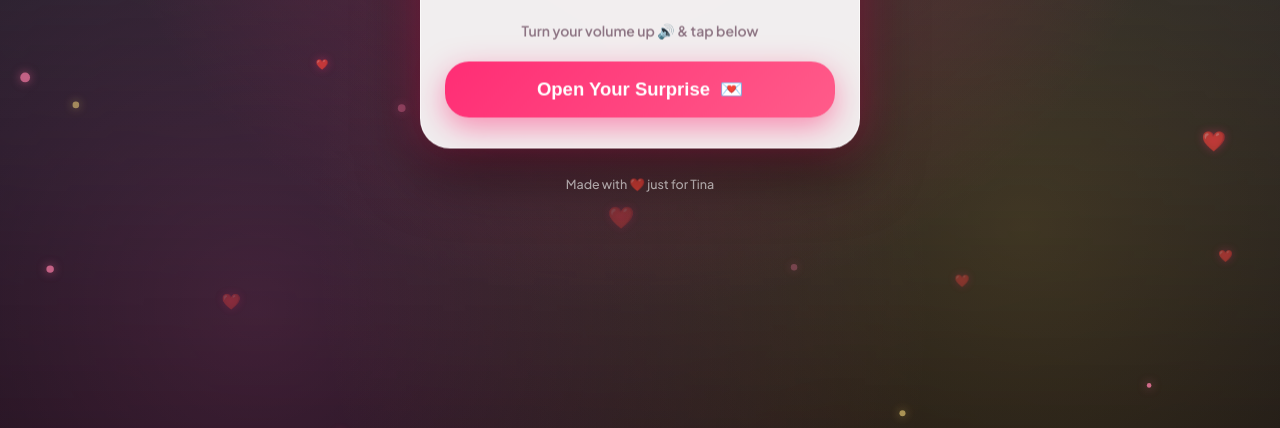
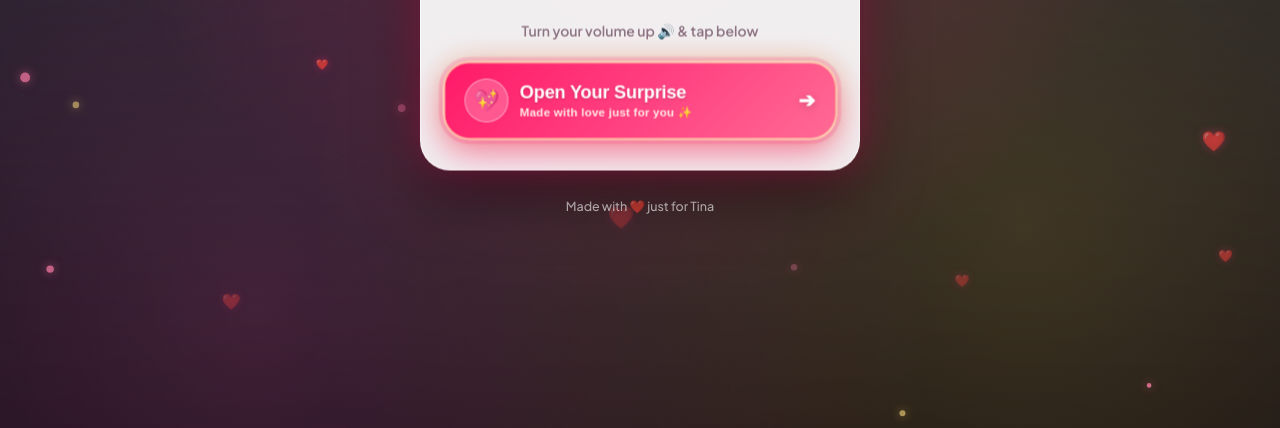
Before and after one commit to jaksoftwares/tina, a plain HTML site: page today.html in a window 1280 px wide. Shown: the part 372-800 px from the top of the page. Drawn offline with nearby package versions, Linux system fonts and the light colour scheme.

Commit message:
feat: enhance open surprise button design and dynamic reply handling

```diff
--- a/today.html
+++ b/today.html
@@ -312,31 +312,154 @@
       font-weight: 600;
     }
 
+    /* Classy & Romantic "Open Your Surprise" Masterpiece Button */
     .open-btn {
-      background: linear-gradient(135deg, #ff2d75 0%, #ff5c8a 100%);
+      position: relative;
+      width: 100%;
+      background: linear-gradient(135deg, #ff1a68 0%, #ff4081 50%, #ff6b95 100%);
       color: #ffffff;
-      border: none;
-      width: 100%;
-      padding: 17px 26px;
-      border-radius: 24px;
-      font-size: 18.5px;
-      font-weight: 700;
+      border: 2px solid rgba(255, 235, 180, 0.75);
+      border-radius: 26px;
+      padding: 16px 20px;
       cursor: pointer;
-      box-shadow: 0 10px 30px var(--primary-glow);
-      transition: all 0.28s cubic-bezier(0.34, 1.56, 0.64, 1);
-      display: flex;
-      align-items: center;
-      justify-content: center;
-      gap: 10px;
+      overflow: hidden;
+      box-shadow: 0 12px 32px rgba(255, 26, 104, 0.45), 0 0 25px rgba(212, 175, 55, 0.35);
+      animation: romanticHeartbeatPulse 2.8s infinite ease-in-out;
+      transition: all 0.3s cubic-bezier(0.34, 1.56, 0.64, 1);
+      touch-action: manipulation;
+    }
+
+    @keyframes romanticHeartbeatPulse {
+      0%, 100% {
+        box-shadow: 0 10px 28px rgba(255, 26, 104, 0.4),
+                    0 0 0 0 rgba(255, 45, 117, 0.4),
+                    0 0 20px rgba(212, 175, 55, 0.3);
+        transform: scale(1);
+      }
+      35% {
+        box-shadow: 0 16px 42px rgba(255, 26, 104, 0.65),
+                    0 0 0 10px rgba(255, 45, 117, 0),
+                    0 0 35px rgba(212, 175, 55, 0.5);
+        transform: scale(1.025);
+      }
+      50% {
+        box-shadow: 0 10px 28px rgba(255, 26, 104, 0.4),
+                    0 0 0 0 rgba(255, 45, 117, 0),
+                    0 0 20px rgba(212, 175, 55, 0.3);
+        transform: scale(1);
+      }
+      65% {
+        box-shadow: 0 14px 36px rgba(255, 26, 104, 0.55),
+                    0 0 0 6px rgba(255, 45, 117, 0.08),
+                    0 0 28px rgba(212, 175, 55, 0.4);
+        transform: scale(1.015);
+      }
     }
 
     .open-btn:hover {
-      transform: translateY(-2px) scale(1.02);
-      box-shadow: 0 14px 36px rgba(255, 45, 117, 0.65);
+      transform: translateY(-2px) scale(1.035);
+      box-shadow: 0 18px 46px rgba(255, 26, 104, 0.7), 0 0 35px rgba(212, 175, 55, 0.6);
+      border-color: rgba(255, 245, 205, 0.95);
     }
 
     .open-btn:active {
       transform: scale(0.97);
+    }
+
+    /* Light Glint Sweep across the button */
+    .btn-shimmer-sweep {
+      position: absolute;
+      top: -50%;
+      left: -80%;
+      width: 60%;
+      height: 200%;
+      background: linear-gradient(
+        60deg,
+        rgba(255, 255, 255, 0) 0%,
+        rgba(255, 255, 255, 0.45) 50%,
+        rgba(255, 255, 255, 0) 100%
+      );
+      transform: rotate(25deg);
+      animation: lightGlint 3.2s infinite ease-in-out;
+      pointer-events: none;
+    }
+
+    @keyframes lightGlint {
+      0% { left: -100%; opacity: 0; }
+      15% { opacity: 1; }
+      45% { left: 160%; opacity: 0; }
+      100% { left: 160%; opacity: 0; }
+    }
+
+    .btn-content-inner {
+      position: relative;
+      z-index: 2;
+      display: flex;
+      align-items: center;
+      justify-content: space-between;
+      gap: 12px;
+    }
+
+    .btn-heart-badge {
+      width: 42px;
+      height: 42px;
+      background: rgba(255, 255, 255, 0.22);
+      border-radius: 50%;
+      display: flex;
+      align-items: center;
+      justify-content: center;
+      font-size: 20px;
+      flex-shrink: 0;
+      border: 1px solid rgba(255, 255, 255, 0.4);
+      animation: sweetHeartbeat 1.6s infinite ease-in-out;
+    }
+
+    @keyframes sweetHeartbeat {
+      0%, 100% { transform: scale(1); }
+      40% { transform: scale(1.18); }
+      60% { transform: scale(1.05); }
+      80% { transform: scale(1.15); }
+    }
+
+    .btn-text-group {
+      display: flex;
+      flex-direction: column;
+      text-align: left;
+      flex-grow: 1;
+    }
+
+    .btn-main-title {
+      font-size: 18px;
+      font-weight: 800;
+      letter-spacing: -0.2px;
+      line-height: 1.25;
+      color: #ffffff;
+      text-shadow: 0 1px 3px rgba(0, 0, 0, 0.2);
+    }
+
+    .btn-sub-tag {
+      font-size: 11.5px;
+      color: rgba(255, 245, 235, 0.95);
+      font-weight: 600;
+      margin-top: 2px;
+      letter-spacing: 0.2px;
+      display: flex;
+      align-items: center;
+      gap: 4px;
+    }
+
+    .btn-sparkle-arrow {
+      font-size: 20px;
+      color: #ffffff;
+      font-weight: 800;
+      margin-right: 4px;
+      animation: arrowGlide 1.5s infinite;
+      text-shadow: 0 2px 8px rgba(0, 0, 0, 0.2);
+    }
+
+    @keyframes arrowGlide {
+      0%, 100% { transform: translateX(0); }
+      50% { transform: translateX(5px); }
     }
 
     /* ========================================================
@@ -747,9 +870,16 @@
         <span>Turn your volume up 🔊 &amp; tap below</span>
       </div>
 
-      <button class="open-btn" onclick="openExperience()">
-        <span>Open Your Surprise</span>
-        <span>💌</span>
+      <button class="open-btn" onclick="openExperience()" aria-label="Open Your Surprise">
+        <div class="btn-shimmer-sweep"></div>
+        <div class="btn-content-inner">
+          <div class="btn-heart-badge">💖</div>
+          <div class="btn-text-group">
+            <span class="btn-main-title">Open Your Surprise</span>
+            <span class="btn-sub-tag">Made with love just for you ✨</span>
+          </div>
+          <span class="btn-sparkle-arrow">➔</span>
+        </div>
       </button>
     </div>
 
@@ -803,8 +933,8 @@
             id="custom-reply-text"
             class="reply-textarea"
             rows="3"
-            placeholder="Type your message to Elvis here... 😊"
-            oninput="handleReplyInput(this)">Okay you win 😍 I just saw your website, it's so cute... ❤️</textarea>
+            placeholder="Type your reply to Elvis here... ✨"
+            oninput="handleReplyInput(this)"></textarea>
 
           <a id="wa-master-btn"
              href="#"
@@ -837,7 +967,7 @@
     // Elvis's Kenyan WhatsApp number: 0791620401 -> 254791620401
     const ELVIS_PHONE = "254791620401";
 
-    let currentReplyText = "Okay okay you win 😍 I saw your website, it's so cute... ❤️";
+    let currentReplyText = "";
     let isTypingSkipped = false;
     let isSoundOn = true;
 
@@ -1080,27 +1210,28 @@
        WHATSAPP DIRECT LINKING & CUSTOM REPLY ENGINE
        ======================================================== */
     function handleReplyInput(textarea) {
-      currentReplyText = textarea.value.trim() || "Hey Elvis! 🥰 I just saw this... ❤️";
+      currentReplyText = textarea.value.trim();
       updateWhatsAppHref();
     }
 
     function updateWhatsAppHref() {
       const textarea = document.getElementById("custom-reply-text");
-      if (textarea && textarea.value.trim()) {
-        currentReplyText = textarea.value.trim();
-      }
+      const userText = (textarea && textarea.value.trim())
+        ? textarea.value.trim()
+        : (currentReplyText || "Hey Elvis! 🥰 I just saw your website ❤️");
       const btn = document.getElementById("wa-master-btn");
       if (!btn) return;
-      const encodedMsg = encodeURIComponent(currentReplyText);
-      btn.href = `https://wa.me/${ELVIS_PHONE}?text=${encodedMsg}`;
+      btn.href = `https://wa.me/${ELVIS_PHONE}?text=${encodeURIComponent(userText)}`;
     }
 
     function handleWhatsAppDirect(event) {
       const textarea = document.getElementById("custom-reply-text");
-      if (textarea && textarea.value.trim()) {
-        currentReplyText = textarea.value.trim();
-        updateWhatsAppHref();
-      }
+      const userText = (textarea && textarea.value.trim())
+        ? textarea.value.trim()
+        : "Hey Elvis! 🥰 I just saw your website ❤️";
+      currentReplyText = userText;
+      updateWhatsAppHref();
+
       if (navigator.vibrate) {
         try { navigator.vibrate([40, 30, 60]); } catch(e) {}
       }
```
